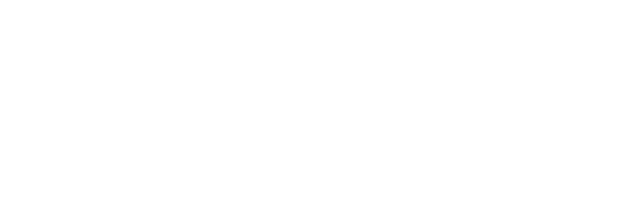
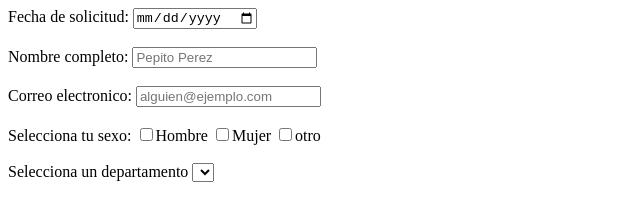
Before and after one commit to ArdentSerpent/HTML5, a plain HTML site: page index.html in a window 1280 px wide. Shown: the whole page, without its empty margins (0-640 px from the left). Drawn offline with Linux system fonts and the light colour scheme.

Commit message:
primera actualizacion

```diff
--- a/index.html
+++ b/index.html
@@ -3,5 +3,31 @@
 <head>
 </head>
 <body>
+	<form action="" method="post">
+		<div>
+			<label for="date">Fecha de solicitud:</label>
+			<input type="date" name="solicitud"/>
+		</div>
+		<br>
+		<div>
+			<label for="name">Nombre completo:</label>
+			<input type="text" name="name" placeholder="Pepito Perez">
+		</div>
+		<br>
+		<div>
+			<label for="mail">Correo electronico:</label>
+			<input type="email" name="mail" placeholder="alguien@ejemplo.com"/>
+		</div>
+		<br>
+		<div>
+			<label for="sex">Selecciona tu sexo:</label>
+			<input type="checkbox" value="Hombre">Hombre
+			<input type="checkbox" value="mujer">Mujer
+			<input type="checkbox" value="otro">otro
+		</div>
+		<br>
+		<div>
+			<label for="departamento">Selecciona un departamento</label>
+			<select name="departamento">
 </body>
 </html>
```
